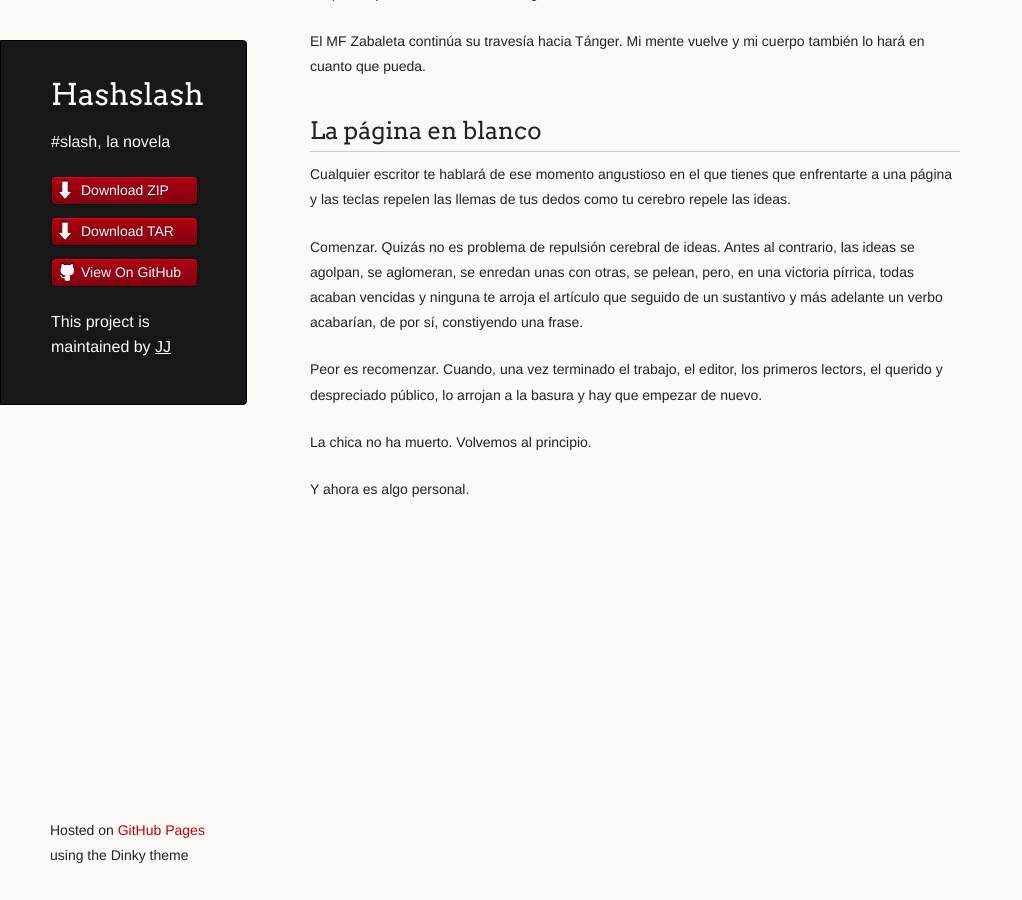
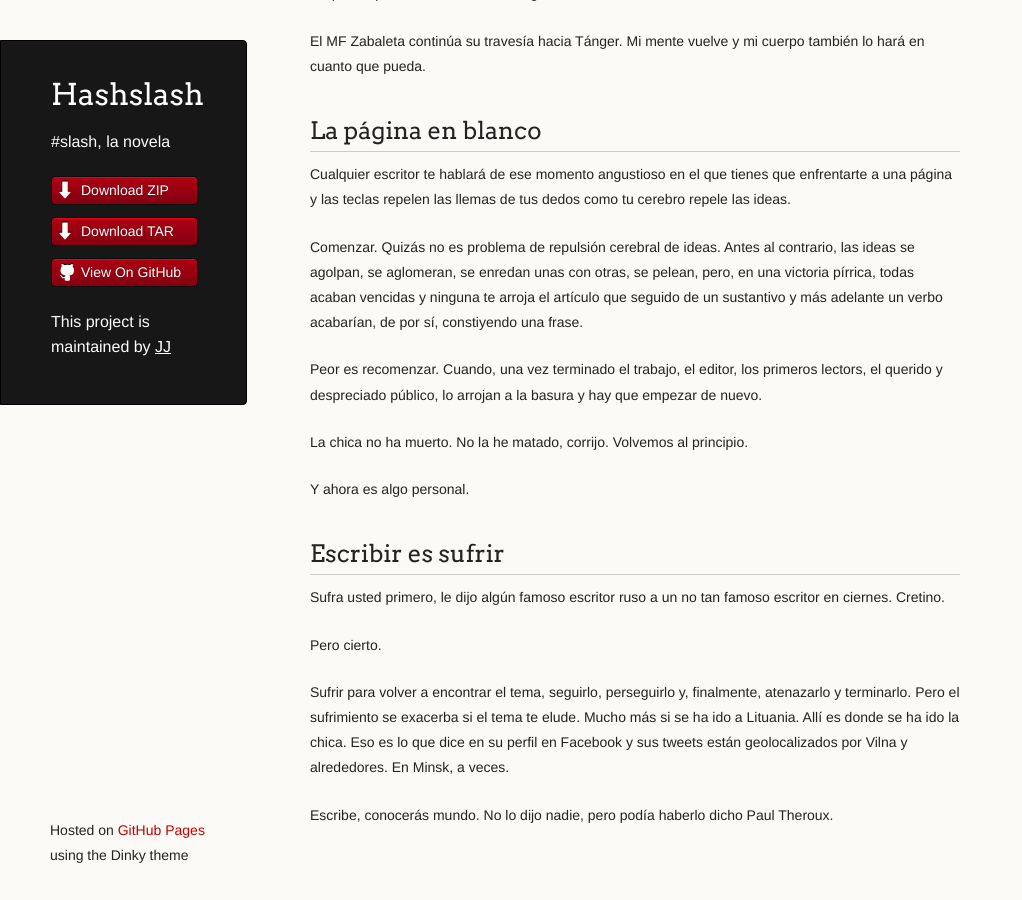
Before and after one commit to JJ/HashSlash, a Jekyll site: the page built from texto/HashSlash.md, in a window 1280 px wide and 900 px high, scrolled down 13907 px. Shown: the whole window, without its empty margins (0-1022 px from the left). Built offline with Jekyll 4.4.1, drawn with Linux system fonts in a browser that asks for light colours.

Commit message:
Sync texto/HashSlash.md from master to gh-pages

```diff
--- a/texto/HashSlash.md
+++ b/texto/HashSlash.md
@@ -742,6 +742,24 @@ Peor es recomenzar. Cuando, una vez terminado el trabajo, el editor, los
 primeros lectors, el querido y despreciado público, lo arrojan a la
 basura y hay que empezar de nuevo.
 
-La chica no ha muerto. Volvemos al principio.
+La chica no ha muerto. No la he matado, corrijo. Volvemos al principio.
 
 Y ahora es algo personal.
+
+
+## Escribir es sufrir
+
+Sufra usted primero, le dijo algún famoso escritor ruso a un no tan
+famoso escritor en ciernes. Cretino.
+
+Pero cierto.
+
+Sufrir para volver a encontrar el tema, seguirlo, perseguirlo y,
+finalmente, atenazarlo y terminarlo. Pero el sufrimiento se exacerba
+si el tema te elude. Mucho más si se ha ido a Lituania. Allí es donde
+se ha ido la chica. Eso es lo que dice en su perfil en Facebook y sus
+tweets están geolocalizados por Vilna y alrededores. En Minsk, a
+veces.
+
+Escribe, conocerás mundo. No lo dijo nadie, pero podía haberlo dicho
+Paul Theroux.
```
